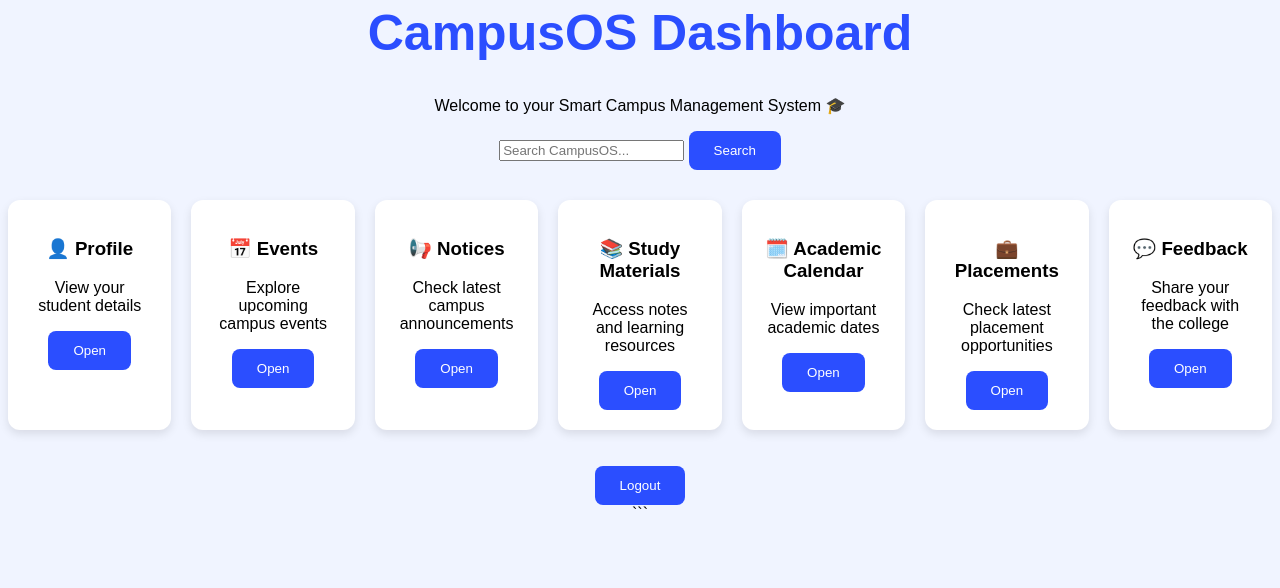
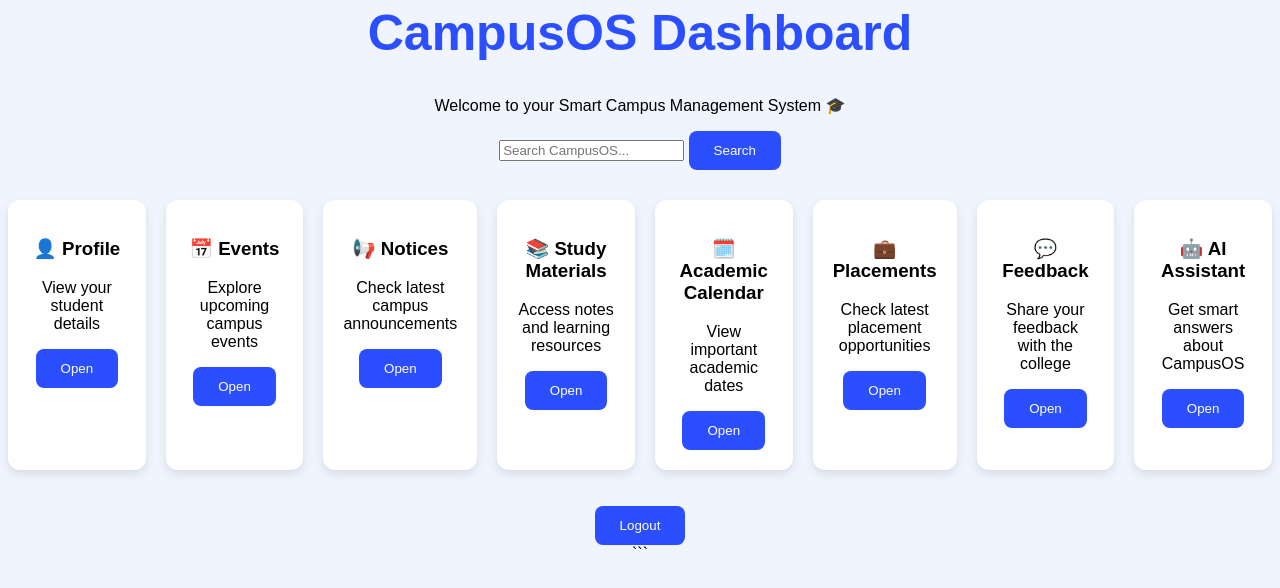
Before and after one commit to Aryaaa-9426/SyanpX_CampusOS, a Flask app: page /dashboard in a window 1280 px wide. Shown: the part 146-734 px from the top of the page. Run offline with Flask 3, Linux system fonts and the light colour scheme.

Commit message:
added ai assistant to student dashboard

```diff
--- a/templates/dashboard.html
+++ b/templates/dashboard.html
@@ -91,6 +91,20 @@
             </a>
         </div>
 
+        <!-- AI Assistant -->
+
+     <div class="card">
+
+         <h3>🤖 AI Assistant</h3>
+
+         <p>Get smart answers about CampusOS</p>
+
+         <a href="/ai_assistant">
+           <button>Open</button>
+         </a>
+
+     </div>
+
     </div>
 
     <br><br>
```
